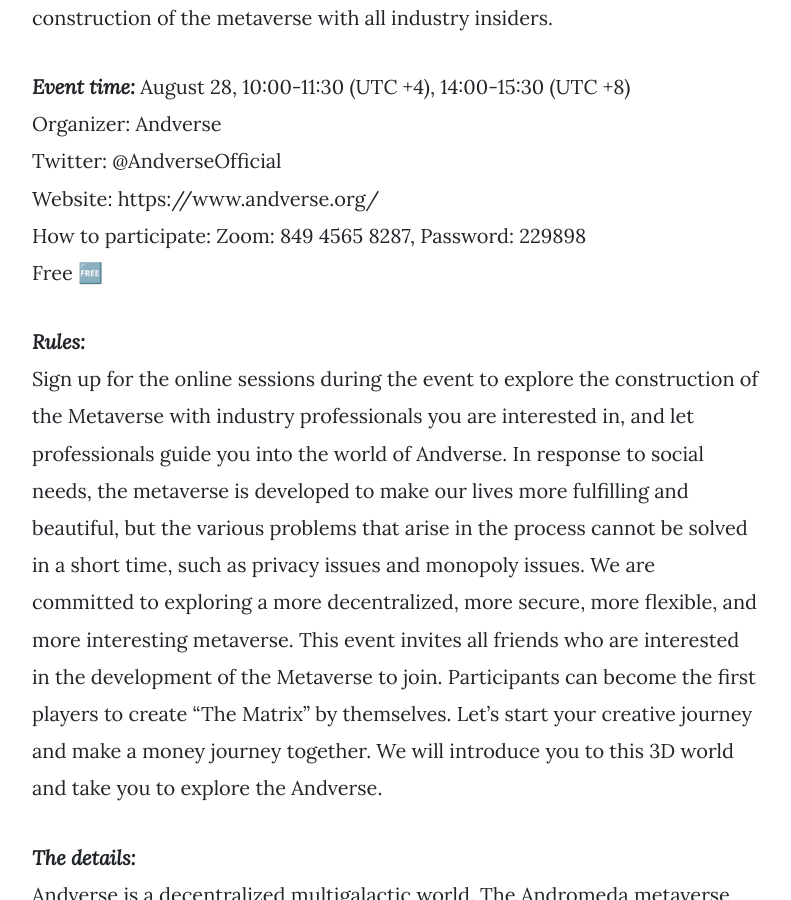
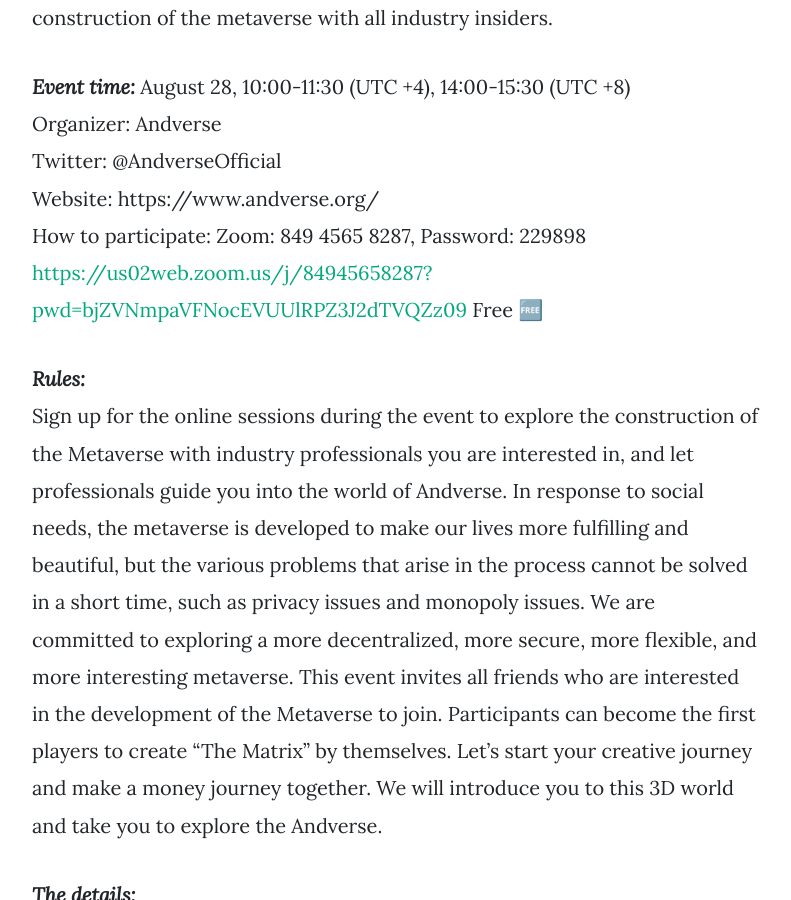
Before and after one commit to andverse-core/blog, a Jekyll site: the page built from _posts/2022-08-22-andverse-workshop-1.md, in a window 1280 px wide and 900 px high, scrolled down 1075 px. Shown: the whole window, without its empty margins (243-1034 px from the left). Built offline with Jekyll 4.4.1, drawn with Linux system fonts in a browser that asks for light colours; nearby versions of some CDN libraries; some of the changed lines change nothing that is shown.

Commit message:
update workshop #1

```diff
--- a/_posts/2022-08-22-andverse-workshop-1.md
+++ b/_posts/2022-08-22-andverse-workshop-1.md
@@ -16,7 +16,9 @@
 Organizer: Andverse
 Twitter: @AndverseOfficial
 Website: https://www.andverse.org/
-How to participate: Zoom: 849 4565 8287, Password: 229898
+How to participate: Zoom: 849 4565 8287, Password: 229898   [https://us02web.zoom.us/j/84945658287?pwd=bjZVNmpaVFNocEVUUlRPZ3J2dTVQZz09
+](https://us02web.zoom.us/j/84945658287?pwd=bjZVNmpaVFNocEVUUlRPZ3J2dTVQZz09
+)
 Free 🆓
 
 ***Rules:***
```
